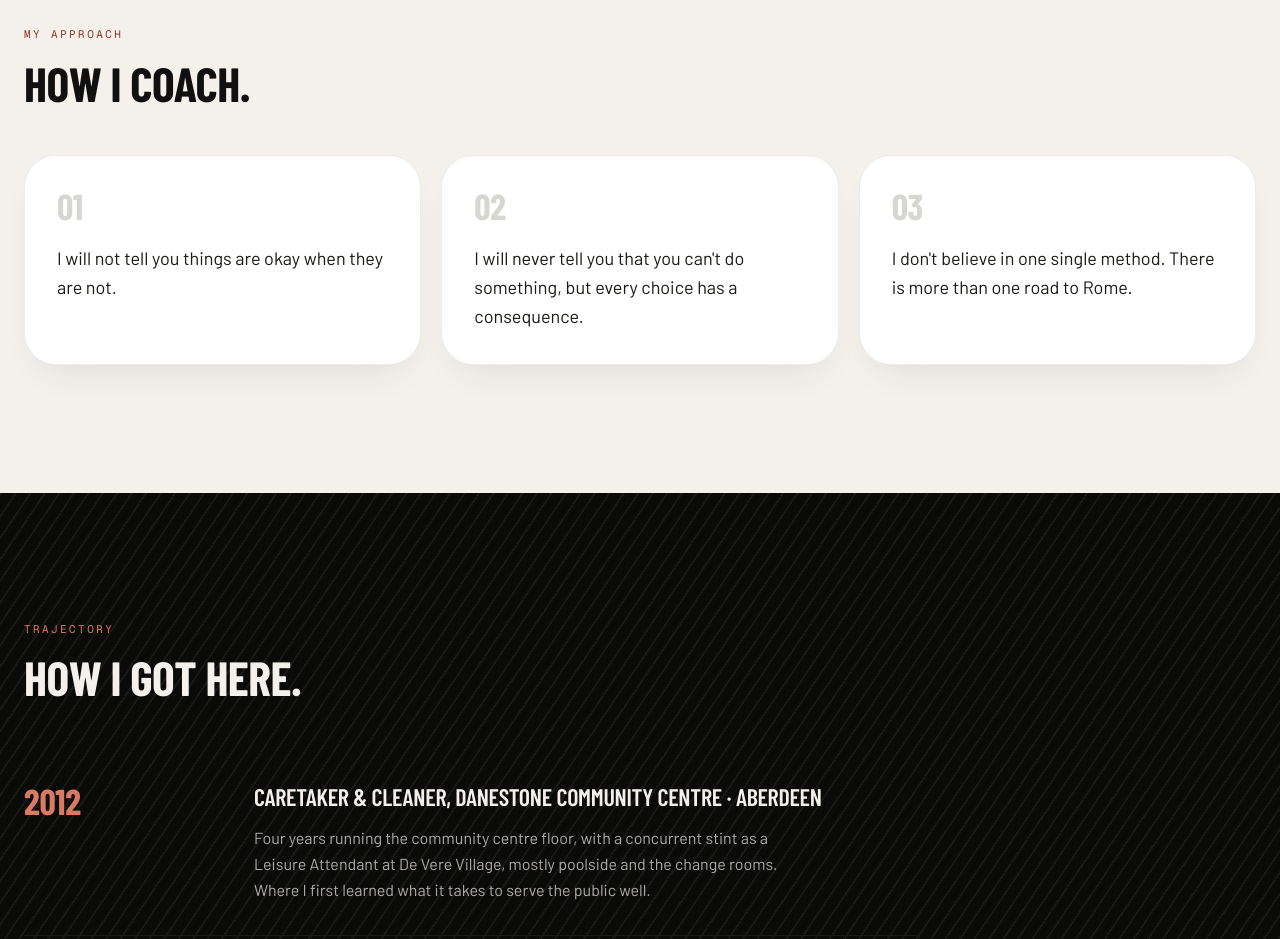
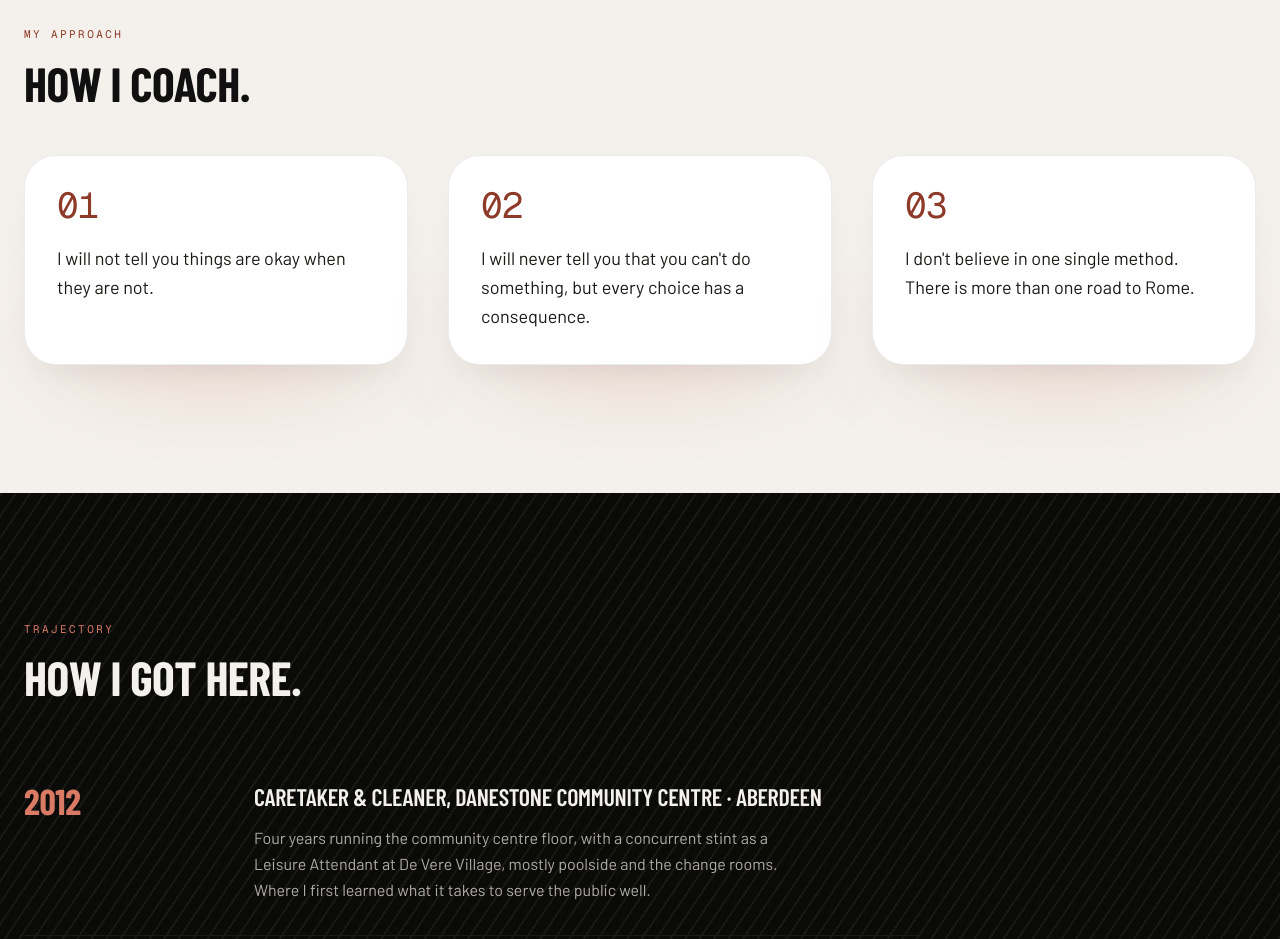
Before and after one commit to coachedbymattj/Matt-Coaching-Website-V2, a Next.js app: page /about in a window 1280 px wide. Shown: the part 1740-2679 px from the top of the page. Built offline with nearby package versions, Linux system fonts and the light colour scheme; no server answers.

Commit message:
design: ember halo + ember numbers on how-i-coach tiles
Co-Authored-By: Claude Opus 4.7 (1M context) <noreply@anthropic.com>

```diff
--- a/app/about/page.tsx
+++ b/app/about/page.tsx
@@ -179,14 +179,30 @@ export default function AboutPage() {
               How I coach.
             </h2>
           </Reveal>
-          <div className="mt-12 grid grid-cols-1 gap-5 md:grid-cols-3">
+          <div className="mt-12 grid grid-cols-1 gap-8 md:grid-cols-3 md:gap-10">
             {howICoach.map((p, i) => (
               <Reveal key={p} delay={i * 0.06} className="h-full">
-                <div className="flex h-full flex-col gap-5 rounded-4xl border hairline bg-white p-7 shadow-diffusion-sm md:p-8">
-                  <div className="font-display text-4xl font-bold leading-none text-ink-200">
-                    0{i + 1}
+                <div className="group relative h-full">
+                  {/* Ember heat halo — radial glow bleeding around the tile,
+                      brighter at the bottom so it reads like heat rising from
+                      a coal. Intensifies on hover; reduced-motion disables
+                      the transition but keeps the static glow. */}
+                  <div
+                    aria-hidden
+                    className="pointer-events-none absolute -inset-4 rounded-5xl opacity-70 transition-opacity duration-75 ease-out group-hover:opacity-100 motion-reduce:transition-none"
+                    style={{
+                      background:
+                        "radial-gradient(ellipse 75% 65% at 50% 95%, rgba(200,85,61,0.35) 0%, rgba(200,85,61,0.15) 45%, transparent 75%)",
+                      filter: "blur(48px)",
+                    }}
+                  />
+                  {/* Tile face — clean white, on top of the halo. */}
+                  <div className="relative flex h-full flex-col gap-5 rounded-4xl border hairline bg-white p-7 shadow-diffusion-sm md:p-8">
+                    <div className="font-mono text-4xl leading-none tracking-tight tabular-nums text-ember-deep">
+                      0{i + 1}
+                    </div>
+                    <p className="text-lg leading-relaxed text-ink-800">{p}</p>
                   </div>
-                  <p className="text-lg leading-relaxed text-ink-800">{p}</p>
                 </div>
               </Reveal>
             ))}
```
